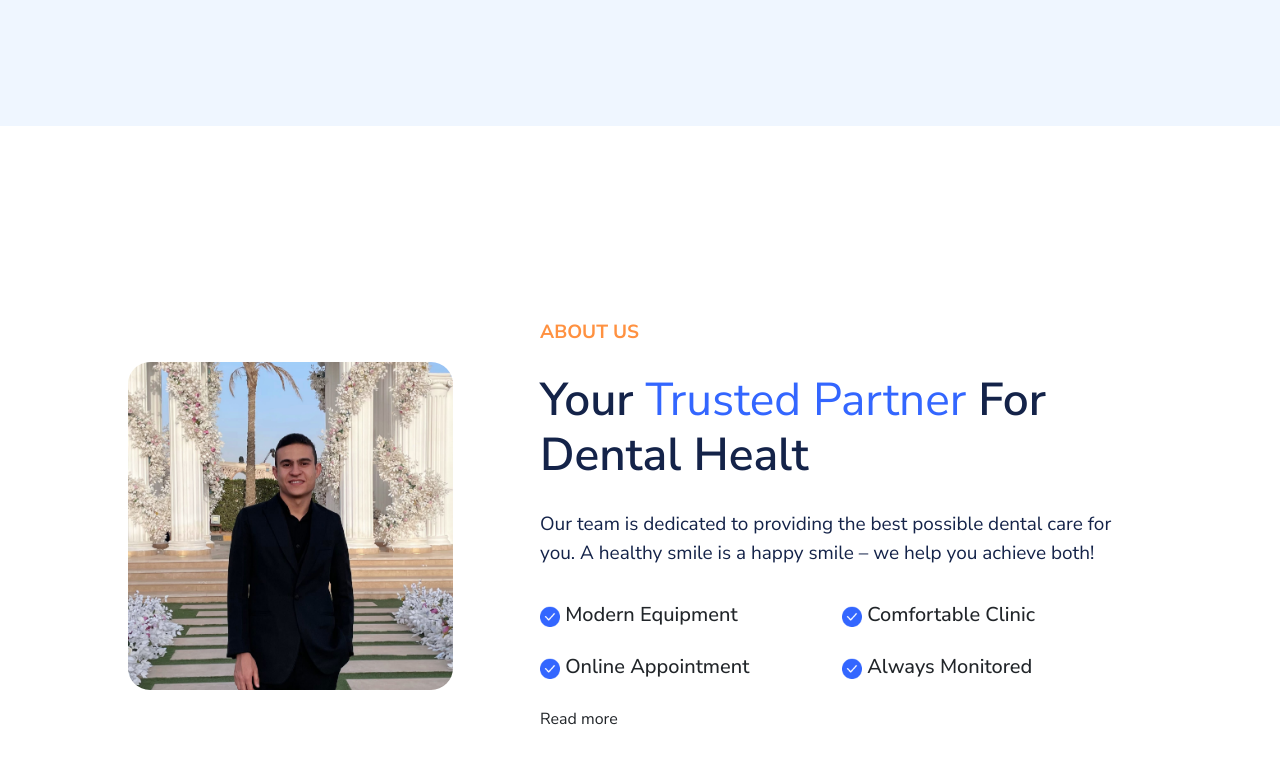
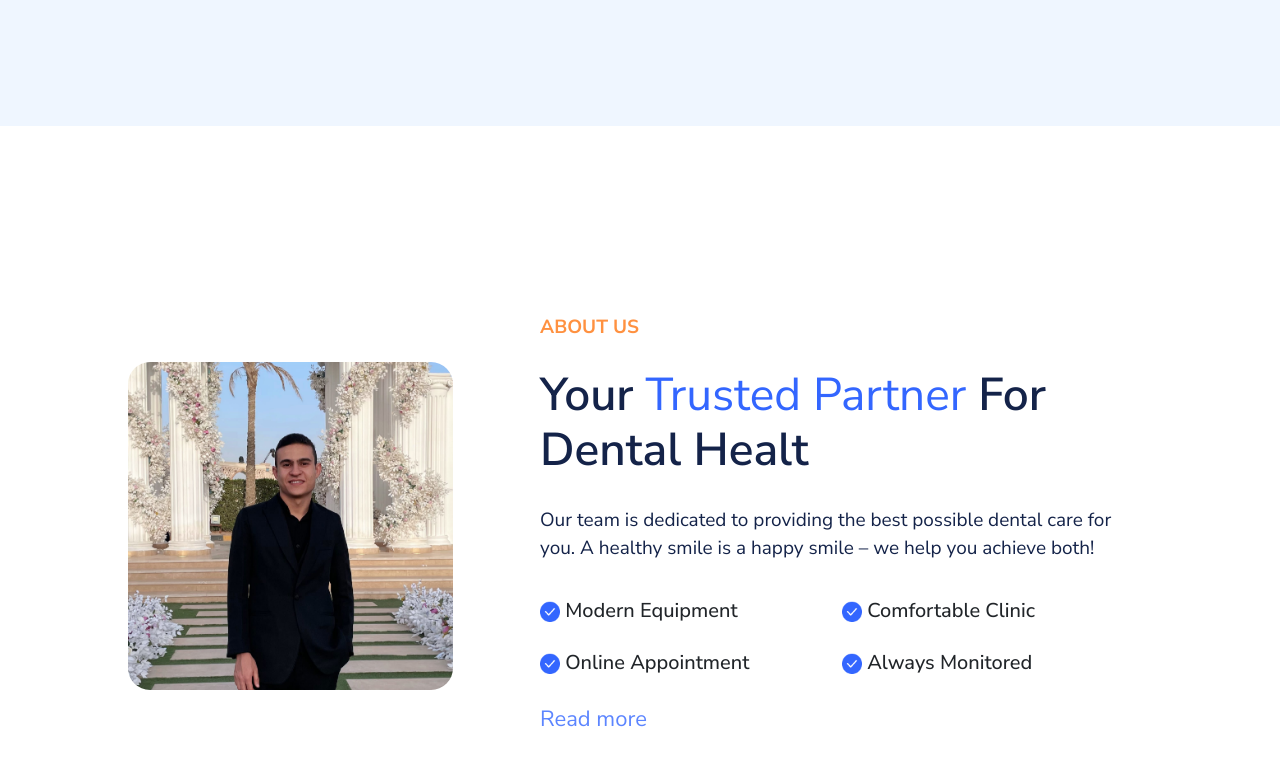
Before and after one commit to MostafaDeif/Deif-Dental-Clinic, a React (Vite) app: page / in a window 1280 px wide. Shown: the part 716-1482 px from the top of the page. Built offline with nearby package versions, Linux system fonts and the light colour scheme.

Commit message:
scrollToTop

```diff
--- a/package.json
+++ b/package.json
@@ -19,6 +19,7 @@
     "bootstrap": "^5.3.3",
     "react": "^18.3.1",
     "react-dom": "^18.3.1",
+    "react-scroll": "^1.9.0",
     "sass": "^1.80.4"
   },
   "devDependencies": {
--- a/src/App.jsx
+++ b/src/App.jsx
@@ -1,6 +1,7 @@
 import { BrowserRouter, Route, Routes } from "react-router-dom";
-import Home from "./Pages/home";
-// import Navbar from "./Components/Navbar";
+import Home from "./Pages/Home";
+import ScrollToTop from "./Components/ScrollToTop";
+
 
 
 
@@ -9,7 +10,7 @@ export default function App() {
     <div className="col-12 App d-flex">
 
       <BrowserRouter>
-
+        <ScrollToTop />
         <Routes>
           <Route path="/">
             <Route index element={<Home />} />
--- a/src/Components/AboutUs/index.jsx
+++ b/src/Components/AboutUs/index.jsx
@@ -1,6 +1,7 @@
 import test from '../../assets/test.jpg'
 import "./index.scss"
 import check from "../../assets/check.png"
+import { Link } from 'react-router-dom'
 
 export default function About() {
   return (
@@ -21,7 +22,7 @@ export default function About() {
             <h5><img src={check} width={20} alt="check" /> Online Appointment</h5>
             <h5><img src={check} width={20} alt="check" /> Always Monitored</h5>
           </div>
-          <a>Read more</a>
+          <Link to="about_us" className='readMore'>Read more</Link>
         </div>
       </div>
     </div>
--- a/src/Components/AboutUs/index.scss
+++ b/src/Components/AboutUs/index.scss
@@ -1,33 +1,36 @@
-.bigContainer{
+.bigContainer {
     width: 100%;
     display: flex;
     justify-content: center;
     align-items: center;
-    height: 100vh;/*edit responsive to auto*/
+    height: 100vh;
+    /*edit responsive to auto*/
 
 }
 
 
-.aboutUs{
+.aboutUs {
     display: flex;
     width: 1200px;
     max-width: 100%;
 
 }
 
-.containerImage{
+.containerImage {
     width: 500px;
     max-width: 100%;
     display: flex;
     justify-content: center;
     align-items: center;
-    .image{
+
+    .image {
         display: flex;
         justify-content: center;
         align-items: center;
         width: 390px;
         max-width: 80%;
-        img{
+
+        img {
             width: 325px;
             object-fit: cover;
             border-radius: 22px;
@@ -36,14 +39,14 @@
 }
 
 
-.aboutText{
+.aboutText {
     width: 600px;
     display: flex;
     flex-direction: column;
     gap: 20px;
-    max-width: 90%;
+    // max-width: 90%;
 
-    h3{
+    h3 {
         // font-family: Plus Jakarta Sans;
         text-transform: uppercase;
         font-size: 1.1875rem;
@@ -52,33 +55,37 @@
 
     }
 
-    h2{
+    h2 {
         text-transform: capitalize;
         font-size: 2.875rem;
         color: #142349;
         font-weight: 600;
-        span{
+
+        span {
             color: #3366FF;
         }
     }
 
-    p{
+    p {
         color: #142349;
         font-size: 1.1875rem;
 
     }
 
-    button{
-        color: #142349;
+    .readMore {
+        color: #5C85FF;
         width: 147px;
+        font-size: 1.375rem;
+        text-decoration: none;
     }
 }
 
-.advantages{
+.advantages {
     display: flex;
     flex-wrap: wrap;
     gap: 20px;
-    h5{
+
+    h5 {
         width: 47%;
 
     }
@@ -98,53 +105,59 @@
 //   }
 
 @media screen and (max-width: 767px) {
+
     /* font at sm */
     html {
         font-size: 12px !important;
     }
-    .bigContainer{
+
+    .bigContainer {
         margin-top: 80px;
     }
 
 
-    .aboutUs{
+    .aboutUs {
         display: flex;
         flex-wrap: wrap;
         justify-content: center;
         align-items: center;
         gap: 32px;
     }
-    .containerImage{
+
+    .containerImage {
         width: 100%;
+        order: 2;
     }
 
-   .containerImage{
-    order: 2;
-
-   }
-    .aboutText{
+    .aboutText {
         order: 1;
         width: 80%;
         justify-content: center;
     }
-
 }
 
+
+
 @media screen and (max-width: 991px) {
+
     /* font at md */
     html {
         font-size: 14px !important;
     }
 
-    .aboutText{
+    .aboutText {
         width: 90%;
-        h3 , h2 , p{
+
+        h3,
+        h2,
+        p {
             width: 95%;
         }
     }
 }
 
 @media screen and (min-width: 1200px) {
+
     /* font at lg */
     html {
         font-size: 16px !important;
--- /dev/null
+++ b/src/Components/ScrollToTop.js
@@ -0,0 +1,12 @@
+import { useEffect } from "react";
+import { useLocation } from "react-router-dom";
+
+export default function ScrollToTop() {
+  const { pathname } = useLocation();
+
+  useEffect(() => {
+    window.scrollTo(0, 0); // Scrolls to the top-left of the page
+  }, [pathname]);
+
+  return null; // This component doesn't render anything
+}
```
Also changed, not shown: 1 other file (tests, documents, lock files or other folders). Lines whose indentation alone changed are shown as unchanged.
